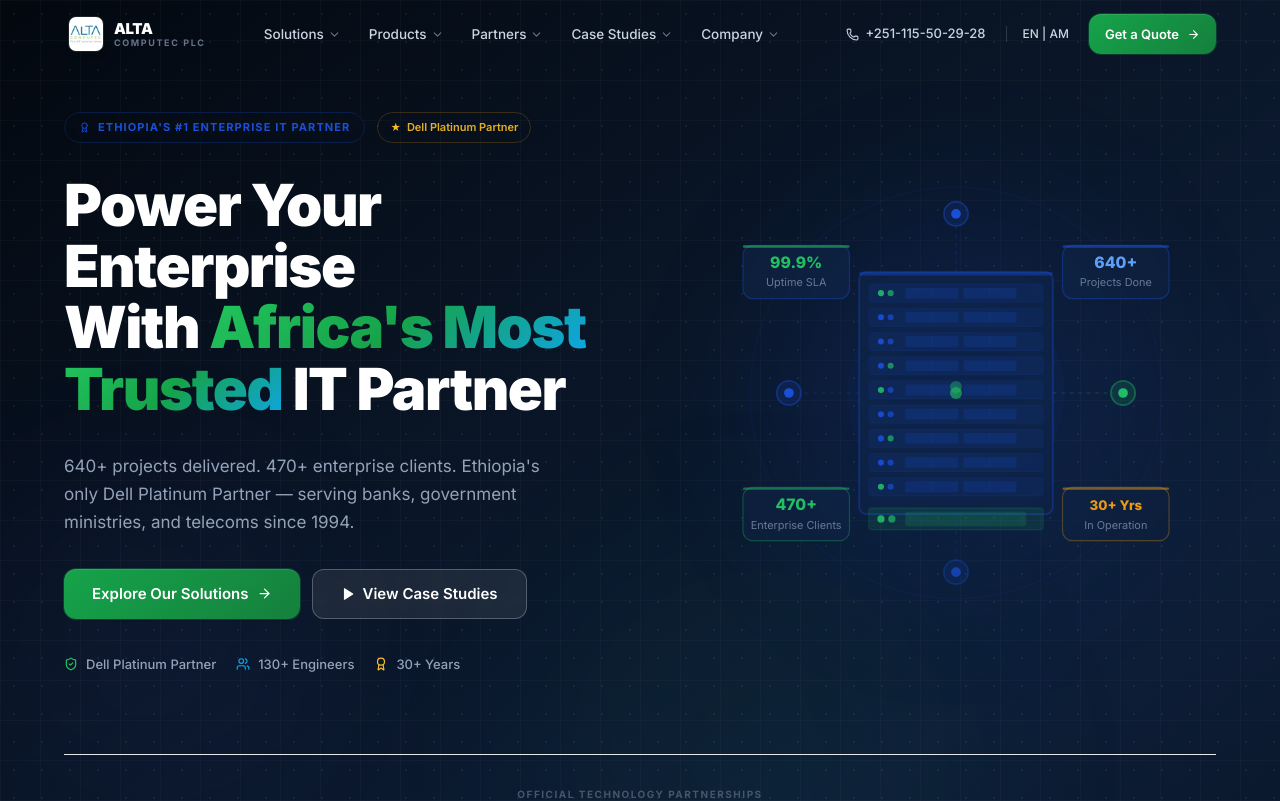
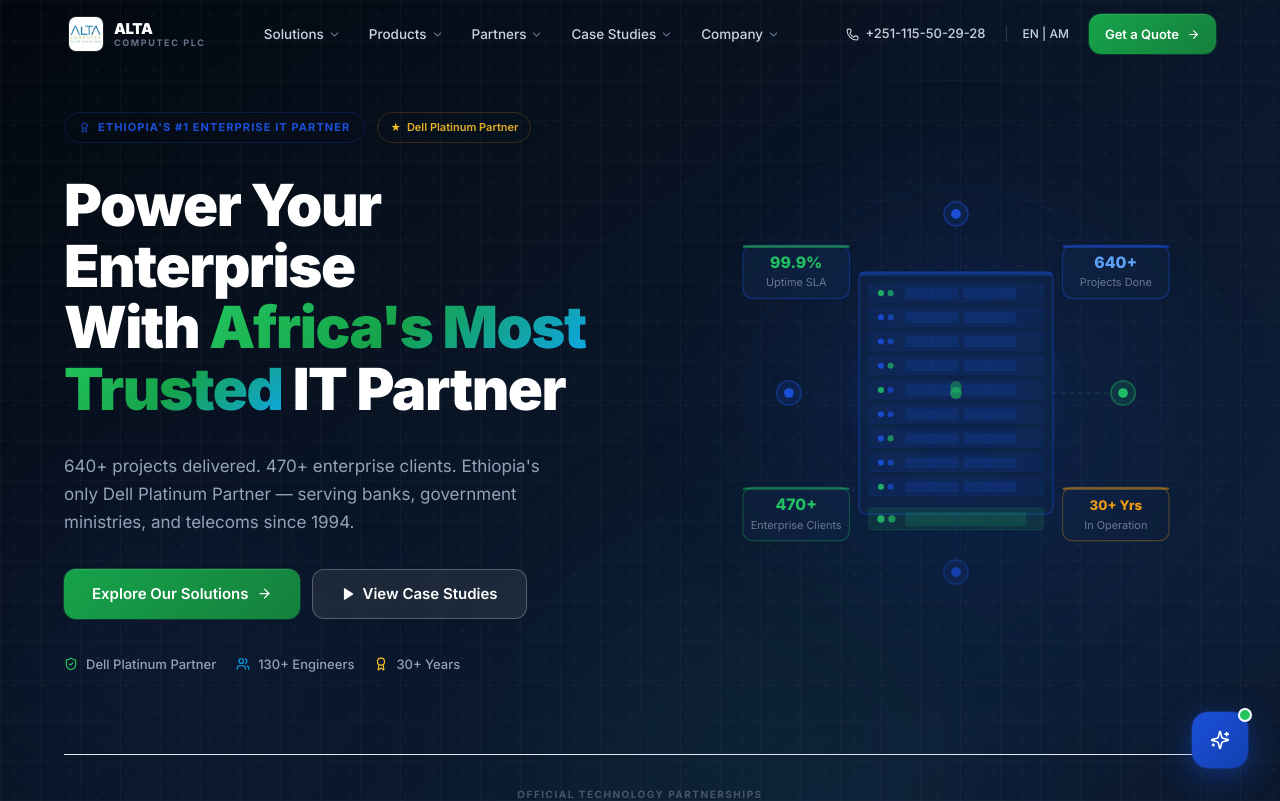
Before and after one commit to teddymillion/alta_computec, a React (Vite) app: page / in a window 1280 px wide. Shown: the top 801 px of the page. Built offline with nearby package versions, Linux system fonts and the light colour scheme.

Commit message:
feat: add floating ALTA AI assistant widget (draggable, placeholder)

```diff
--- a/src/App.jsx
+++ b/src/App.jsx
@@ -10,6 +10,7 @@
 import Blog from './components/Blog';
 import Contact from './components/Contact';
 import Footer from './components/Footer';
+import AIAssistant from './components/AIAssistant';
 
 export default function App() {
   return (
@@ -28,6 +29,7 @@
         <Contact />
       </main>
       <Footer />
+      <AIAssistant />
     </>
   );
 }
--- /dev/null
+++ b/src/components/AIAssistant.jsx
@@ -0,0 +1,219 @@
+import { useState, useEffect, useRef } from 'react';
+import { X, Sparkles, Send, Minimize2 } from 'lucide-react';
+
+export default function AIAssistant() {
+  const [open, setOpen] = useState(false);
+  const [pos, setPos] = useState({ x: null, y: null });
+  const [dragging, setDragging] = useState(false);
+  const [input, setInput] = useState('');
+  const dragOffset = useRef({ x: 0, y: 0 });
+  const widgetRef = useRef(null);
+  const initialized = useRef(false);
+
+  // Set default position after mount
+  useEffect(() => {
+    setPos({
+      x: window.innerWidth - 88,
+      y: window.innerHeight - 88,
+    });
+    initialized.current = true;
+  }, []);
+
+  // Drag logic
+  useEffect(() => {
+    if (!dragging) return;
+
+    const onMove = (e) => {
+      const clientX = e.touches ? e.touches[0].clientX : e.clientX;
+      const clientY = e.touches ? e.touches[0].clientY : e.clientY;
+      const w = widgetRef.current?.offsetWidth || 64;
+      const h = widgetRef.current?.offsetHeight || 64;
+      setPos({
+        x: Math.min(Math.max(clientX - dragOffset.current.x, 0), window.innerWidth - w),
+        y: Math.min(Math.max(clientY - dragOffset.current.y, 0), window.innerHeight - h),
+      });
+    };
+
+    const onUp = () => setDragging(false);
+
+    window.addEventListener('mousemove', onMove);
+    window.addEventListener('mouseup', onUp);
+    window.addEventListener('touchmove', onMove, { passive: false });
+    window.addEventListener('touchend', onUp);
+    return () => {
+      window.removeEventListener('mousemove', onMove);
+      window.removeEventListener('mouseup', onUp);
+      window.removeEventListener('touchmove', onMove);
+      window.removeEventListener('touchend', onUp);
+    };
+  }, [dragging]);
+
+  const startDrag = (e) => {
+    if (e.target.closest('button') && !e.target.closest('.drag-handle')) return;
+    const clientX = e.touches ? e.touches[0].clientX : e.clientX;
+    const clientY = e.touches ? e.touches[0].clientY : e.clientY;
+    const rect = widgetRef.current.getBoundingClientRect();
+    dragOffset.current = { x: clientX - rect.left, y: clientY - rect.top };
+    setDragging(true);
+    e.preventDefault();
+  };
+
+  if (!initialized.current || pos.x === null) return null;
+
+  return (
+    <div
+      ref={widgetRef}
+      className="fixed z-[9999] select-none"
+      style={{ left: pos.x, top: pos.y, cursor: dragging ? 'grabbing' : 'grab' }}
+      onMouseDown={startDrag}
+      onTouchStart={startDrag}
+      aria-label="ALTA AI Assistant"
+    >
+      {/* Expanded chat panel */}
+      {open && (
+        <div
+          className="absolute bottom-[72px] right-0 w-[320px] rounded-2xl overflow-hidden"
+          style={{
+            background: 'rgba(10, 22, 40, 0.97)',
+            border: '1px solid rgba(27,79,216,0.25)',
+            boxShadow: '0 24px 64px rgba(0,0,0,0.5), 0 0 0 1px rgba(27,79,216,0.1)',
+            backdropFilter: 'blur(20px)',
+          }}
+          onMouseDown={(e) => e.stopPropagation()}
+          onTouchStart={(e) => e.stopPropagation()}
+        >
+          {/* Header */}
+          <div
+            className="drag-handle flex items-center justify-between px-4 py-3.5 border-b cursor-grab"
+            style={{ borderColor: 'rgba(27,79,216,0.2)', background: 'rgba(27,79,216,0.08)' }}
+          >
+            <div className="flex items-center gap-2.5">
+              <div className="relative w-7 h-7 rounded-lg bg-alta-blue flex items-center justify-center flex-shrink-0">
+                <Sparkles size={13} className="text-white" />
+                <span className="absolute -top-0.5 -right-0.5 w-2 h-2 rounded-full bg-alta-green-light border border-navy-900" />
+              </div>
+              <div>
+                <p className="text-white font-bold text-[13px] leading-none">ALTA AI</p>
+                <p className="text-[10px] text-slate-500 mt-0.5">Enterprise IT Assistant</p>
+              </div>
+            </div>
+            <button
+              onClick={() => setOpen(false)}
+              className="w-7 h-7 rounded-lg flex items-center justify-center text-slate-500 hover:text-white hover:bg-white/10 transition-colors duration-150 focus-visible:outline-none focus-visible:ring-2 focus-visible:ring-alta-blue"
+              aria-label="Close AI assistant"
+            >
+              <Minimize2 size={13} />
+            </button>
+          </div>
+
+          {/* Chat area */}
+          <div className="px-4 py-5 flex flex-col gap-3 min-h-[180px]">
+            {/* Welcome message */}
+            <div className="flex items-start gap-2.5">
+              <div className="w-6 h-6 rounded-lg bg-alta-blue/20 border border-alta-blue/30 flex items-center justify-center flex-shrink-0 mt-0.5">
+                <Sparkles size={11} className="text-alta-blue" />
+              </div>
+              <div
+                className="rounded-xl rounded-tl-sm px-3.5 py-2.5 text-[13px] text-slate-300 leading-relaxed"
+                style={{ background: 'rgba(27,79,216,0.12)', border: '1px solid rgba(27,79,216,0.15)' }}
+              >
+                Hi! I'm ALTA AI. Tell me about your IT challenge and I'll recommend the right solution.
+              </div>
+            </div>
+
+            {/* Suggestion chips */}
+            <div className="flex flex-wrap gap-1.5 pl-8">
+              {['IT Infrastructure', 'Cybersecurity', 'Cloud Setup', 'Get a Quote'].map((chip) => (
+                <button
+                  key={chip}
+                  onClick={() => setInput(chip)}
+                  className="text-[11px] font-medium px-2.5 py-1 rounded-full transition-all duration-150 focus-visible:outline-none focus-visible:ring-2 focus-visible:ring-alta-blue"
+                  style={{
+                    background: 'rgba(255,255,255,0.05)',
+                    border: '1px solid rgba(255,255,255,0.1)',
+                    color: 'rgba(148,163,184,0.9)',
+                  }}
+                  onMouseEnter={(e) => { e.currentTarget.style.borderColor = 'rgba(27,79,216,0.5)'; e.currentTarget.style.color = 'white'; }}
+                  onMouseLeave={(e) => { e.currentTarget.style.borderColor = 'rgba(255,255,255,0.1)'; e.currentTarget.style.color = 'rgba(148,163,184,0.9)'; }}
+                >
+                  {chip}
+                </button>
+              ))}
+            </div>
+          </div>
+
+          {/* Input */}
+          <div className="px-4 pb-4">
+            <div
+              className="flex items-center gap-2 rounded-xl px-3 py-2.5"
+              style={{ background: 'rgba(255,255,255,0.05)', border: '1px solid rgba(255,255,255,0.1)' }}
+            >
+              <input
+                type="text"
+                value={input}
+                onChange={(e) => setInput(e.target.value)}
+                placeholder="Ask about IT solutions..."
+                className="flex-1 bg-transparent text-[13px] text-white placeholder-slate-600 focus:outline-none"
+                aria-label="Message ALTA AI"
+              />
+              <button
+                className="w-7 h-7 rounded-lg flex items-center justify-center flex-shrink-0 transition-all duration-150 focus-visible:outline-none focus-visible:ring-2 focus-visible:ring-alta-blue"
+                style={{ background: input.trim() ? '#16A34A' : 'rgba(255,255,255,0.06)' }}
+                aria-label="Send message"
+                disabled={!input.trim()}
+              >
+                <Send size={12} className={input.trim() ? 'text-white' : 'text-slate-600'} />
+              </button>
+            </div>
+            <p className="text-[10px] text-slate-700 text-center mt-2">
+              Powered by ALTA Computec AI · Logic coming soon
+            </p>
+          </div>
+        </div>
+      )}
+
+      {/* FAB button */}
+      <button
+        onClick={() => setOpen((o) => !o)}
+        className="relative w-14 h-14 rounded-2xl flex items-center justify-center transition-all duration-200 focus-visible:outline-none focus-visible:ring-2 focus-visible:ring-alta-blue focus-visible:ring-offset-2"
+        style={{
+          background: open
+            ? 'linear-gradient(135deg, #1340B0, #0D2D8A)'
+            : 'linear-gradient(135deg, #1B4FD8, #1340B0)',
+          boxShadow: open
+            ? '0 8px 24px rgba(27,79,216,0.5)'
+            : '0 8px 32px rgba(27,79,216,0.45), 0 0 0 1px rgba(27,79,216,0.3)',
+        }}
+        aria-label={open ? 'Close AI assistant' : 'Open AI assistant'}
+        aria-expanded={open}
+      >
+        {/* Pulse ring when closed */}
+        {!open && (
+          <span
+            className="absolute inset-0 rounded-2xl animate-ping"
+            style={{ background: 'rgba(27,79,216,0.3)', animationDuration: '2.5s' }}
+            aria-hidden="true"
+          />
+        )}
+
+        {/* Icon */}
+        <div className="relative z-10 transition-transform duration-200" style={{ transform: open ? 'rotate(180deg) scale(0.9)' : 'scale(1)' }}>
+          {open ? (
+            <X size={20} className="text-white" />
+          ) : (
+            <Sparkles size={20} className="text-white" />
+          )}
+        </div>
+
+        {/* Online dot */}
+        {!open && (
+          <span
+            className="absolute -top-1 -right-1 w-3.5 h-3.5 rounded-full border-2 border-white"
+            style={{ background: '#22C55E' }}
+            aria-hidden="true"
+          />
+        )}
+      </button>
+    </div>
+  );
+}
```
Also changed, not shown: public/alta_ai.jpg (added).
